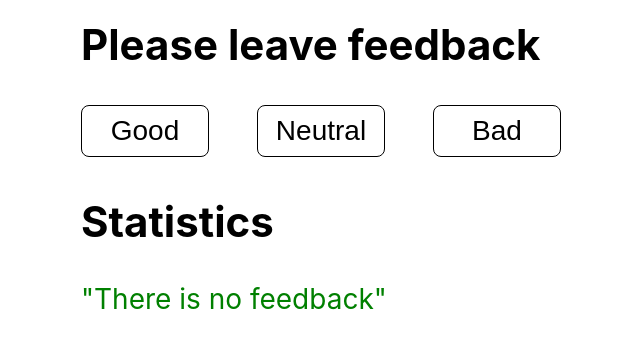
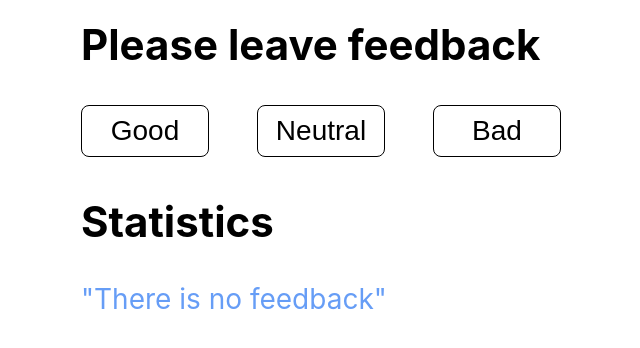
Before and after one commit to Tonya-Shyva/goit-react-hw-02-feedback, a React (Create React App) app: page / in a window 1280 px wide. Shown: the top 348 px of the page, without its empty margins (319-959 px from the left). Built offline with nearby package versions, Linux system fonts and the light colour scheme.

Commit message:
Notification

```diff
--- a/src/components/App/App.jsx
+++ b/src/components/App/App.jsx
@@ -4,6 +4,7 @@ import { Section } from 'components/Section/Section';
 import { Box } from 'components/Box/Box';
 import { Statistics } from 'components/Statistics/Statistics';
 import { Feedbacks } from '../Feedbacks/Feedbacks';
+import { Notification } from 'components/Notification/Notification';
 
 export const App = () => {
   const [good, setGood] = useState(0);
@@ -58,9 +59,7 @@ export const App = () => {
             goodPersentage={countPositiveFeedbackPercentage()}
           />
         ) : (
-          <Box color="green" fontSize="28px">
-            "There is no feedback"
-          </Box>
+          <Notification message="There is no feedback"></Notification>
         )}
       </Section>
     </Box>
--- a/src/components/Feedbacks/Feedbacks.jsx
+++ b/src/components/Feedbacks/Feedbacks.jsx
@@ -6,9 +6,9 @@ export function Feedbacks({ states, onLeaveFeedback }) {
   /*console.log(states);*/
   return (
     <Box display="flex" flexWrap="wrap" justifyContent="space-between">
-      {states.map((state, index) => (
+      {states.map(state => (
         <FeedbackButton
-          key={index}
+          key={state}
           type="button"
           onClick={e => {
             // console.log('click', e);
@@ -24,5 +24,4 @@ export function Feedbacks({ states, onLeaveFeedback }) {
 
 Feedbacks.propTypes = {
   states: propTypes.arrayOf(propTypes.string).isRequired,
-  index: propTypes.number,
 };
--- a/src/components/Notification/Notification.jsx
+++ b/src/components/Notification/Notification.jsx
@@ -0,0 +1,10 @@
+import propTypes from 'prop-types';
+import { NotificationMessage } from './Notification.styled';
+
+export const Notification = ({ message }) => (
+  <NotificationMessage>"{message}"</NotificationMessage>
+);
+
+Notification.propTypes = {
+  message: propTypes.string.isRequired,
+};
--- a/src/components/Notification/Notification.styled.jsx
+++ b/src/components/Notification/Notification.styled.jsx
@@ -0,0 +1,6 @@
+import styled from 'styled-components';
+
+export const NotificationMessage = styled.p`
+  font-size: ${p => p.theme.fontSizes.l};
+  color: ${p => p.theme.colors.accent};
+`;
```
